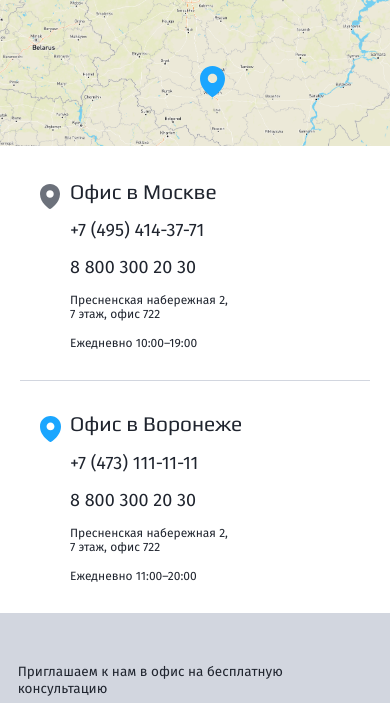
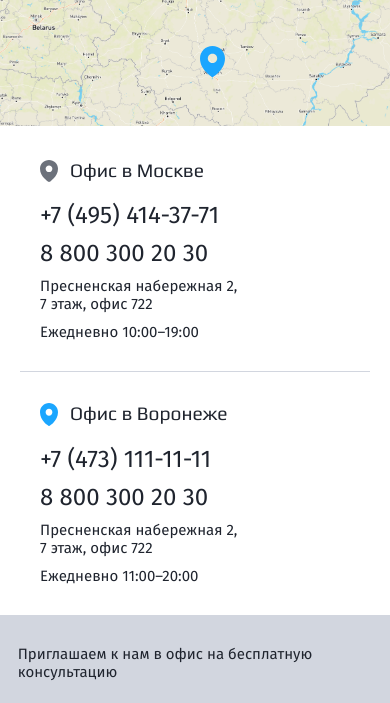
Before and after one commit to zverkovnikita09/Department_of_construction_expertise, a plain HTML site: page contacts.html in a window 390 px wide. Shown: the part 134-837 px from the top of the page. Drawn offline with Linux system fonts and the light colour scheme.

Commit message:
adaptive

```diff
--- a/css/contacts.css
+++ b/css/contacts.css
@@ -57,6 +57,9 @@
     .target{
         width: 3%;
     }
+    .address img{
+        top: 1px;
+    }
 }
 @media (max-width:895px) {
     .address img{
@@ -90,8 +93,14 @@
         display: block !important;
         padding: 30px 20px 30px 50px;
     }
+    .Moscow-item{
+        padding-right: 0;
+    }
     .map_img{
         min-height: 200px;
+    }
+    .address h3{
+        font-size: 1.6rem;
     }
 }
 @media (max-width: 440px) {
@@ -107,4 +116,17 @@
         box-sizing: border-box;
         width: 100%;
     }
+    .address__content>p{
+        margin-top: 10px;
+    }
+    .address__content>p>a{
+        font-size: 2rem;
+    }
+    .address__content{
+        margin-top: 20px;
+        margin-left: -30px;
+    }
+    .address__content>p{
+        font-size: 1.25rem;
+    }
 }
--- a/css/general.css
+++ b/css/general.css
@@ -146,7 +146,7 @@ input[type='checkbox']:checked + label.checkbox_label:hover{
         font-size: 12px;
     }
 }
-@media (max-width: 490px) {
+@media (max-width: 540px) {
     .modal_submit{
         flex-direction: column;
         align-items: flex-start;
@@ -161,7 +161,7 @@ input[type='checkbox']:checked + label.checkbox_label:hover{
         font-size: 2rem;
     }
 }
-@media (max-width: 380px) {
+@media (max-width: 450px) {
     .modal_window h3{
         font-size: 1.75rem;
     }
--- a/css/header_footer.css
+++ b/css/header_footer.css
@@ -323,15 +323,7 @@ a {
         width: 75%;
     }
 }
-@media(max-width:540px){
-    .footer__logo{
-        width: 26px;
-    }
-    .footer__info > a{
-        font-size: 2rem;
-    }
-}
-@media(max-width:490px){
+@media(max-width:640px){
     :root{
         --headerHeight: 80px;
     }
@@ -343,6 +335,17 @@ a {
     }
     .burger{
         width: 35px;
+    }
+    .burger_navigation{
+        font-size: 1.5rem;
+    }
+}
+@media (max-width:540px) {
+    .footer__logo{
+        width: 26px;
+    }
+    .footer__info > a{
+        font-size: 2rem;
     }
     .footer__connection{
         margin-top: 15px;
@@ -359,11 +362,8 @@ a {
     .footer__bottom>._container{
         align-items: flex-start;
     }
-    .burger_navigation{
-        font-size: 1.5rem;
-    }
 }
-@media(max-width:380px){
+@media(max-width:450px){
     :root{
         --headerHeight: 60px;
     }
```
Also changed, not shown: css/main_page.css (+11 -3 lines).
